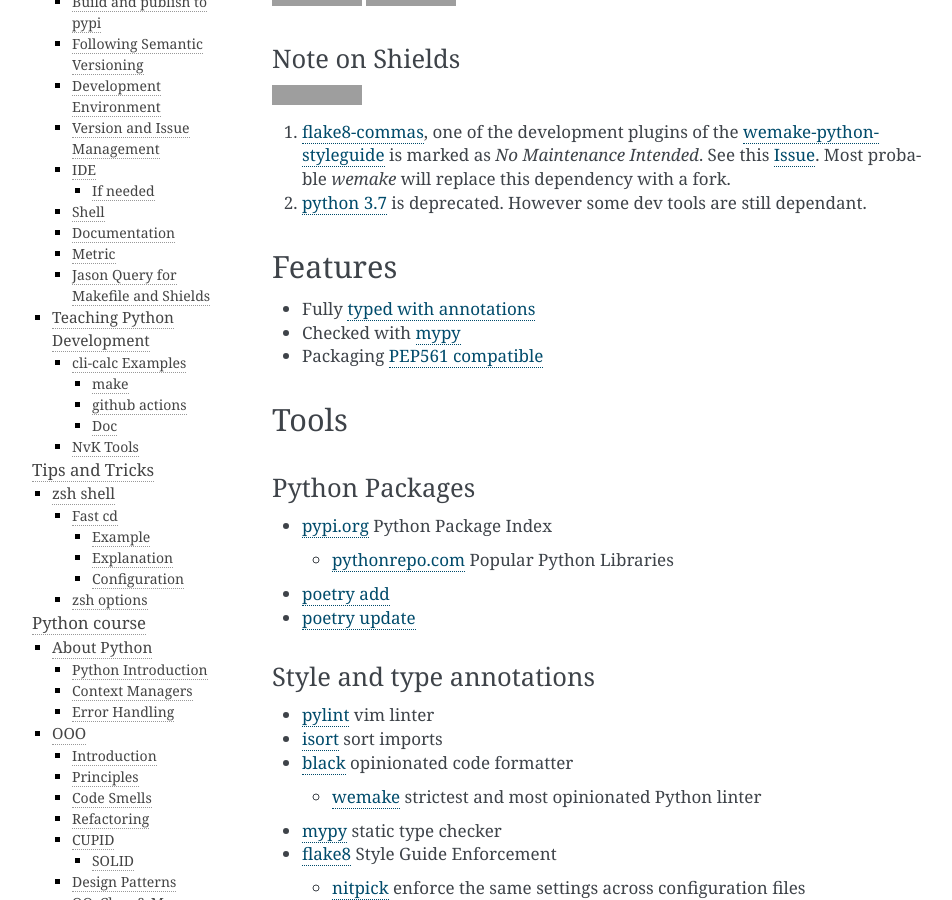
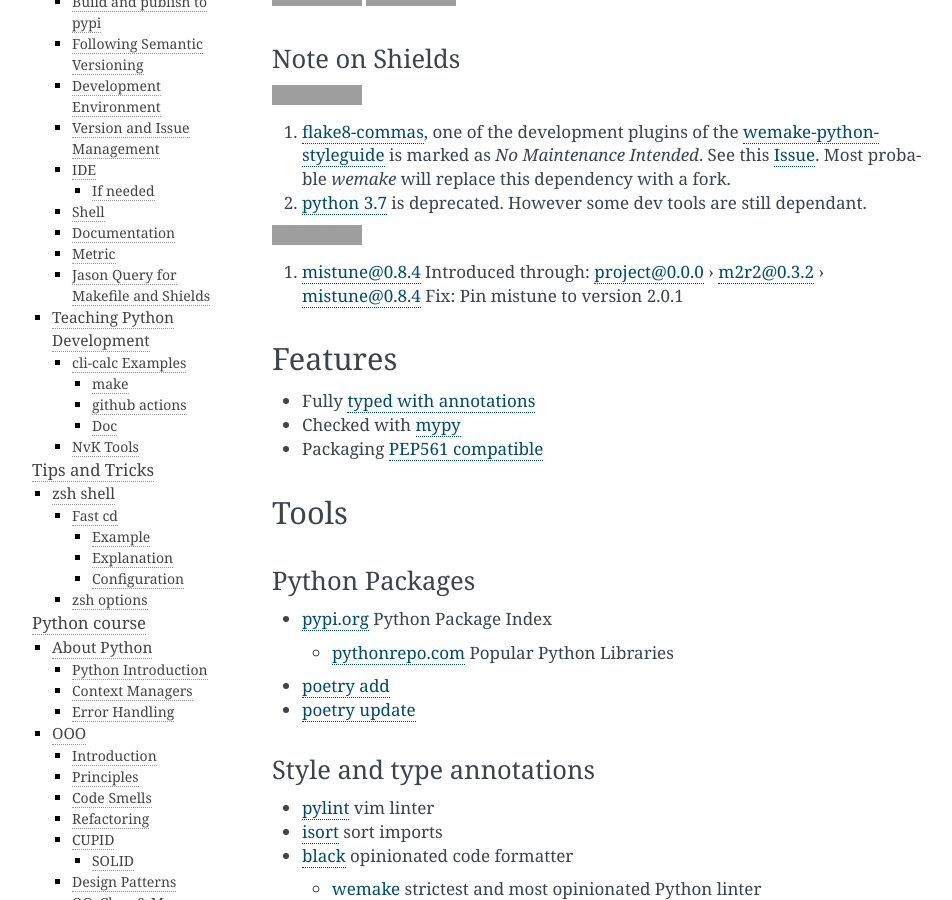
Before and after one commit to cruisen/cli-calc, a Sphinx documentation site: the page built from docs/extras/develop.md, in a window 1280 px wide and 900 px high, scrolled down 486 px. Shown: the whole window, without its empty margins (148-1100 px from the left). Built offline with Sphinx 7.4.7, drawn with Linux system fonts in a browser that asks for light colours; grey boxes are pictures that could not be loaded.

Commit message:
adds snyk about mistune@0.8.4

```diff
--- a/docs/extras/develop.md
+++ b/docs/extras/develop.md
@@ -78,6 +78,12 @@ PR's are Welcome!
 1. [python 3.7](https://www.python.org/dev/peps/pep-0537/#and-beyond-schedule)
    is deprecated.
    However some dev tools are still dependant.
+
+[![Snyk Vulnerabilities](https://img.shields.io/snyk/vulnerabilities/github/cruisen/cli-calc/.requirements/dev/requirements.txt)](https://app.snyk.io/org/cruisen)
+
+1. [mistune@0.8.4](https://app.snyk.io/org/cruisen/project/9ba152b5-1687-45c1-82ab-d85eadb74748)
+   Introduced through: project@0.0.0 › m2r2@0.3.2 › mistune@0.8.4
+   Fix: Pin mistune to version 2.0.1
 
 ## Features
 
```
Also changed, not shown: 5 other files.
